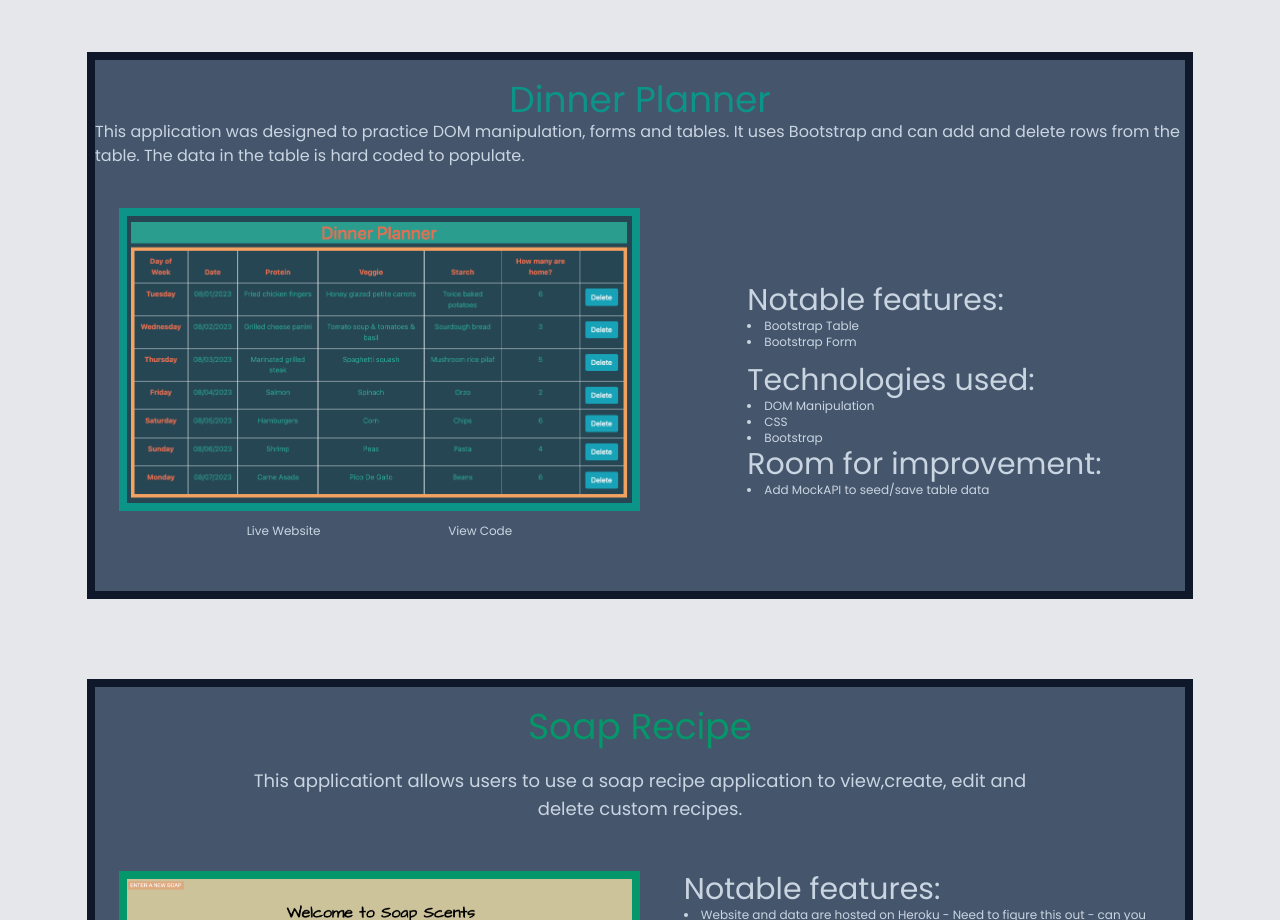
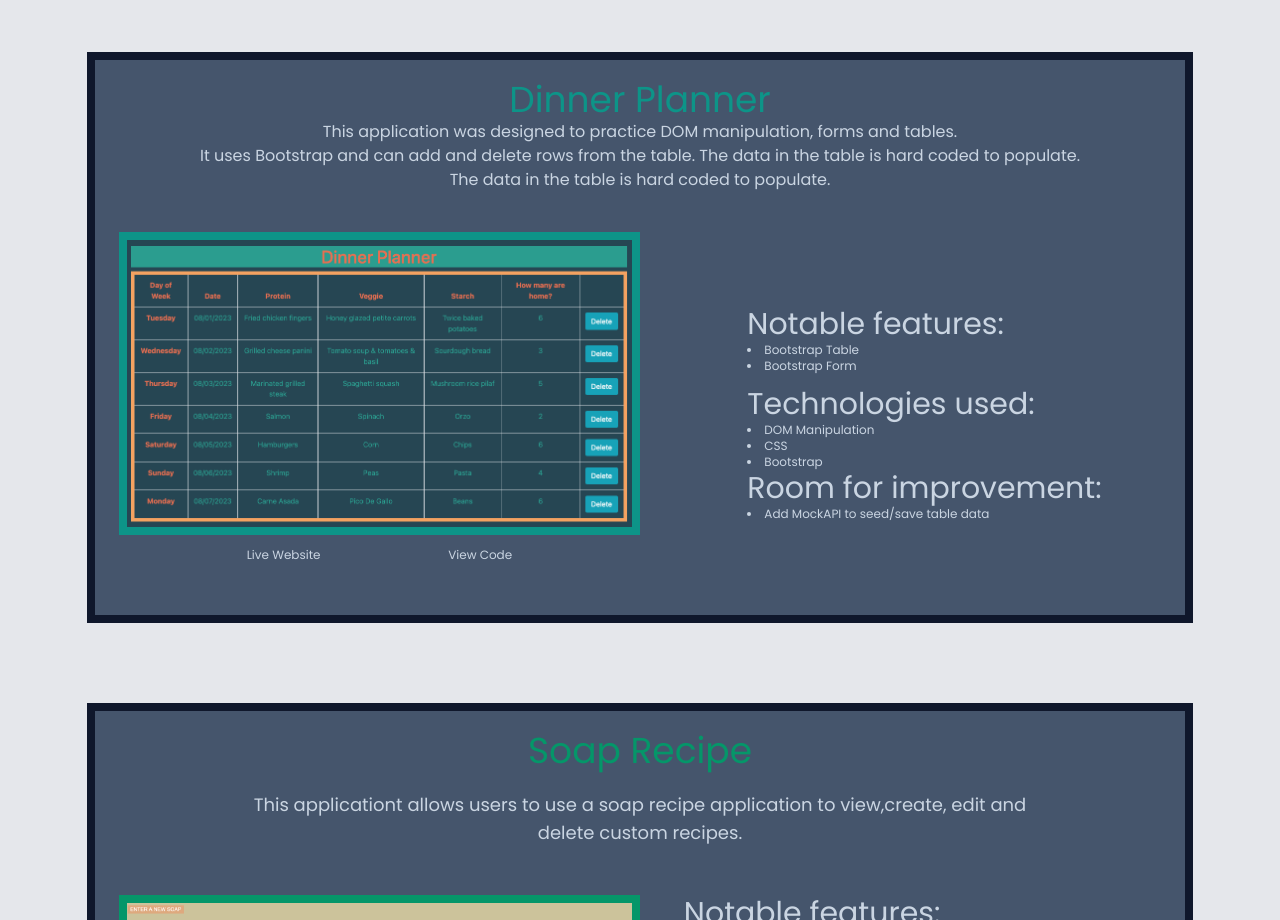
Before and after one commit to caroleatierney/Portfolio, a React (Vite) app: page /BootCamp in a window 1280 px wide. Shown: the part 5080-6000 px from the top of the page. Built offline with nearby package versions, Linux system fonts and the light colour scheme; a web font is replaced by a local one.

Commit message:
Update description

```diff
--- a/src/Components/BootCamp.jsx
+++ b/src/Components/BootCamp.jsx
@@ -560,10 +560,16 @@ export default function BootCamp() {
             <h3 className="text-md md:text-4xl text-center text-teal-600">
               Dinner Planner
             </h3>
-            <p class="project-description">
+            <p class="project-description text-center px-12">
               This application was designed to practice DOM manipulation, forms
-              and tables. It uses Bootstrap and can add and delete rows from the
+              and tables.
+            </p>
+            <p class="project-description text-center px-12">
+            It uses Bootstrap and can add and delete rows from the
               table. The data in the table is hard coded to populate.
+            </p>
+            <p class="project-description text-center px-12">
+              The data in the table is hard coded to populate.
             </p>
 
             {/* Main Div */}
```
Also changed, not shown: 4 other files (tests, documents, lock files or other folders).
